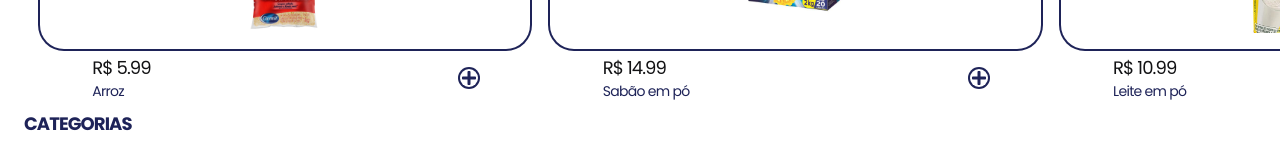
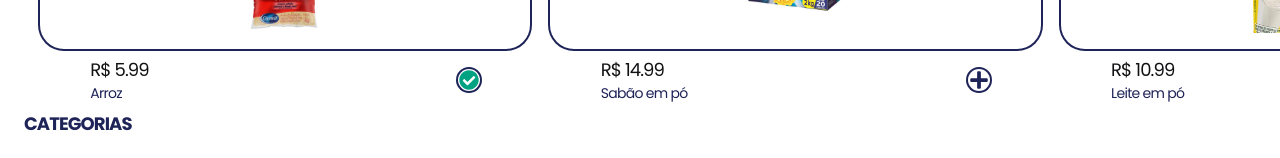
Before and after one commit to jvdionizio/scaneasy-pwa, a Next.js app: page /home in a window 1280 px wide. Both pictures are taken after a click on the element 469 px from the left and 510 px from the top of the page. Shown: the part 432-590 px from the top of the page. Built offline with nearby package versions, Linux system fonts and the light colour scheme.

Commit message:
feat: check when listed

```diff
--- a/components/AddButton.jsx
+++ b/components/AddButton.jsx
@@ -1,6 +1,6 @@
 import { StoreContext } from "@/context/context";
 import { useContext, useEffect, useState } from "react";
-import { FaPlus, FaPlusCircle } from "react-icons/fa";
+import { FaCheckCircle, FaPlus, FaPlusCircle } from "react-icons/fa";
 
 export default function AddButton({index}) {
   const [clicked, setClicked] = useState(false);
@@ -14,10 +14,8 @@ export default function AddButton({index}) {
   }
 
   useEffect(() => {
-    clicked && setTimeout(() => {
-      setClicked(false)
-    }, 200)
-  }, [clicked])
+    list && list[index].quantity > 0 && setClicked(true)
+  }, [list])
 
   return(
     <div
@@ -40,9 +38,20 @@ export default function AddButton({index}) {
     >
       {
         clicked ? (
-          <FaPlusCircle />
+          <FaCheckCircle
+            className="
+              text-green-500
+              w-5
+              h-5
+            "
+          />
         ) : (
-          <FaPlus />
+          <FaPlus
+            className="
+              w-5
+              h-5
+            "
+          />
         )
       }
     </div>
```
